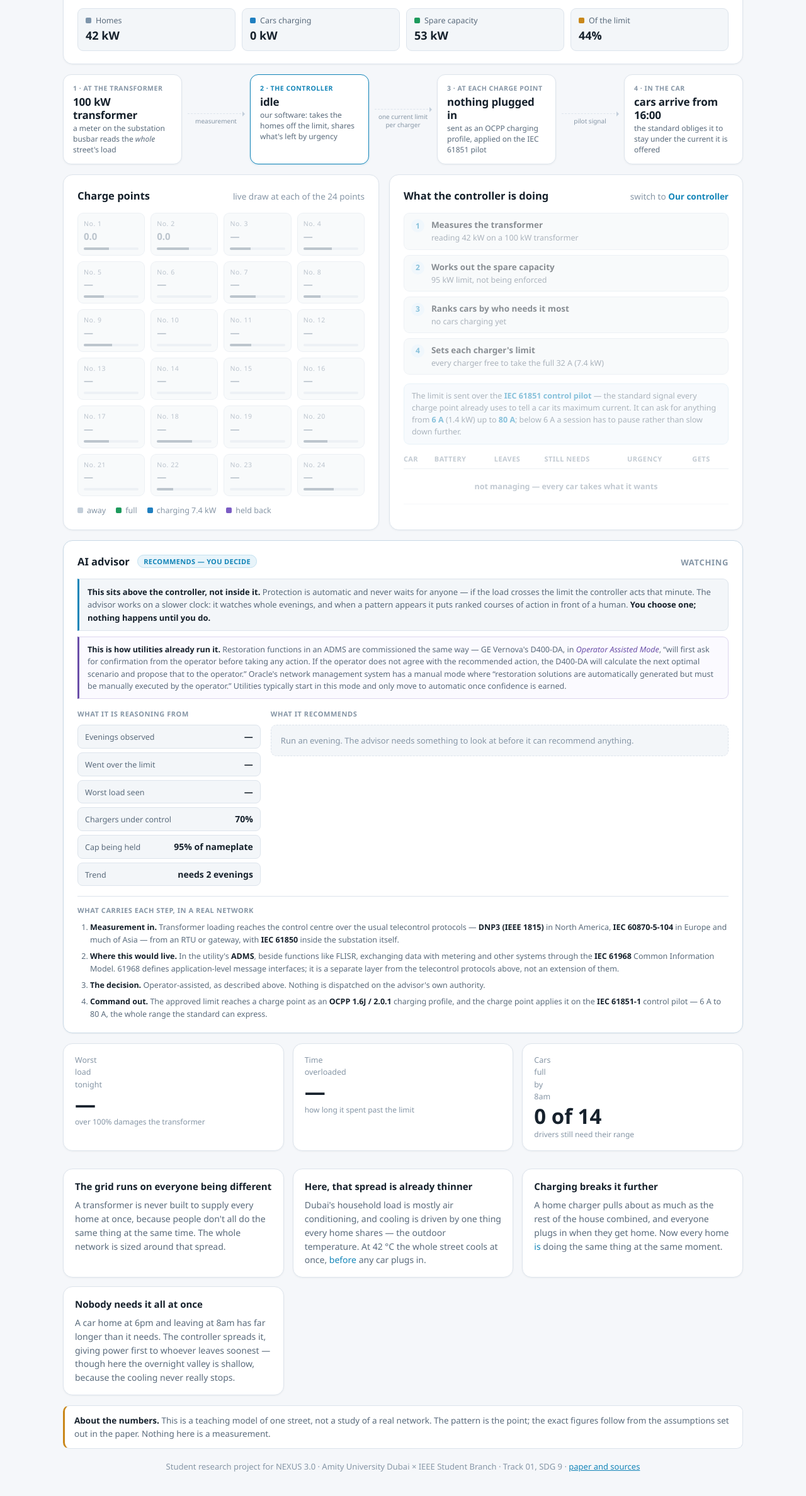
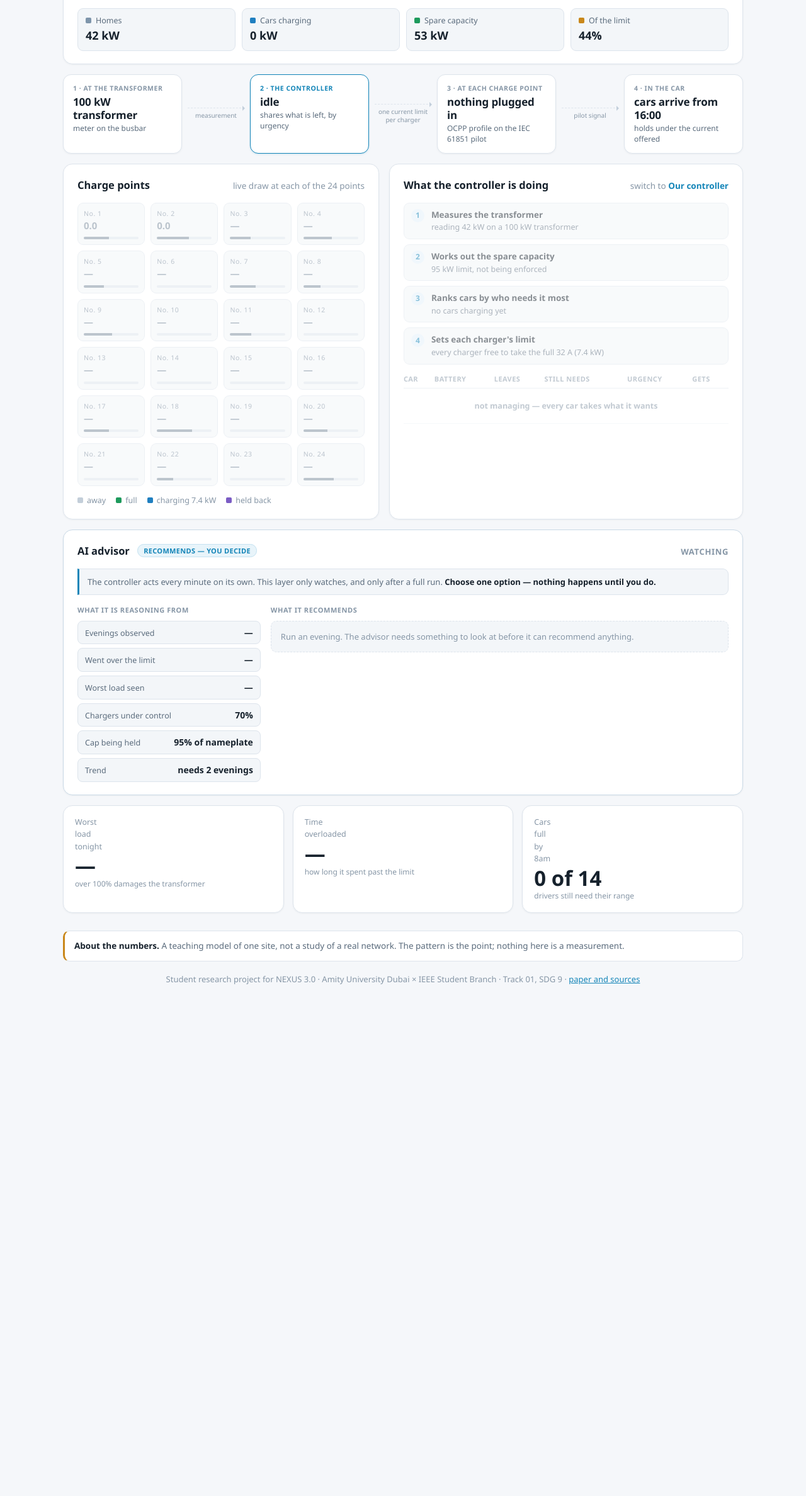
Before and after one commit to RithikhC/Nexus, a plain HTML site: page index.html in a window 1280 px wide. Shown: the part 374-2750 px from the top of the page at 63% size. After the commit the page ends 2016 px from the top, so only its background shows below. Drawn offline with Linux system fonts and the light colour scheme.

Commit message:
Strip the demo back to the simulation
The page had grown into an explainer: a four-item walkthrough of the
protocol stack, a paragraph quoting GE Vernova and Oracle on operator-
assisted mode, a control-pilot explainer in the controller panel, and four
concept cards at the foot. All of that is in the paper and the deck, where
someone is reading rather than watching.

Removed all four. The chain labels are now three or four words each, the
advisor's preamble is one line, and the caveat is one sentence. The
advisor's own reasoning is shorter too - it should show its working, not
write an essay.

What is left is the thing itself: the transformer, the chain, the charge
points, the queue, the advisor's options and the scoreboard. Page height
down by about a third, and nothing that moves was touched.

Co-Authored-By: Claude Opus 5 <noreply@anthropic.com>

```diff
--- a/index.html
+++ b/index.html
@@ -60,25 +60,25 @@
     <div class="node">
       <span class="where">1 · at the transformer</span>
       <b id="n1">—</b>
-      <span class="what">a meter on the substation busbar reads the <em>whole</em> street's load</span>
+      <span class="what">meter on the busbar</span>
     </div>
     <div class="arrow"><i></i><span>measurement</span></div>
     <div class="node mid">
       <span class="where">2 · the controller</span>
       <b id="n2">—</b>
-      <span class="what">our software: takes the homes off the limit, shares what's left by urgency</span>
+      <span class="what">shares what is left, by urgency</span>
     </div>
     <div class="arrow"><i></i><span>one current limit<br>per charger</span></div>
     <div class="node">
       <span class="where">3 · at each charge point</span>
       <b id="n3">—</b>
-      <span class="what">sent as an OCPP charging profile, applied on the IEC 61851 pilot</span>
+      <span class="what">OCPP profile on the IEC 61851 pilot</span>
     </div>
     <div class="arrow"><i></i><span>pilot signal</span></div>
     <div class="node">
       <span class="where">4 · in the car</span>
       <b id="n4">—</b>
-      <span class="what">the standard obliges it to stay under the current it is offered</span>
+      <span class="what">holds under the current offered</span>
     </div>
   </section>
 
@@ -130,10 +130,6 @@
           </div>
         </div>
 
-        <p class="std">The limit is sent over the <b>IEC 61851 control pilot</b> — the standard signal every charge
-          point already uses to tell a car its maximum current. It can ask for anything from <b>6 A</b> (1.4 kW) up to
-          <b>80 A</b>; below 6 A a session has to pause rather than slow down further.</p>
-
         <table class="queue">
           <thead><tr><th>Car</th><th>Battery</th><th>Leaves</th><th>Still needs</th><th>Urgency</th><th>Gets</th></tr></thead>
           <tbody id="queue"><tr class="empty"><td colspan="6">press play</td></tr></tbody>
@@ -150,17 +146,8 @@
       <div class="state" id="advState">watching</div>
     </div>
 
-    <p class="advnote"><b>This sits above the controller, not inside it.</b> Protection is automatic and never waits
-      for anyone — if the load crosses the limit the controller acts that minute. The advisor works on a slower
-      clock: it watches whole evenings, and when a pattern appears it puts ranked courses of action in front of a
-      human. <b>You choose one; nothing happens until you do.</b></p>
-
-    <p class="advreal"><b>This is how utilities already run it.</b> Restoration functions in an ADMS are commissioned
-      the same way — GE Vernova's D400-DA, in <i>Operator Assisted Mode</i>, &ldquo;will first ask for confirmation from the
-      operator before taking any action. If the operator does not agree with the recommended action, the D400-DA will
-      calculate the next optimal scenario and propose that to the operator.&rdquo; Oracle's network management system has a
-      manual mode where &ldquo;restoration solutions are automatically generated but must be manually executed by the
-      operator.&rdquo; Utilities typically start in this mode and only move to automatic once confidence is earned.</p>
+    <p class="advnote">The controller acts every minute on its own. This layer only watches, and only after a
+      full run. <b>Choose one option — nothing happens until you do.</b></p>
 
     <div class="advgrid">
       <div class="advcol">
@@ -174,24 +161,6 @@
     </div>
 
     <div class="advlog" id="advLog" hidden></div>
-
-    <div class="stack">
-      <h3>What carries each step, in a real network</h3>
-      <ol>
-        <li><b>Measurement in.</b> Transformer loading reaches the control centre over the usual telecontrol
-          protocols &mdash; <b>DNP3 (IEEE 1815)</b> in North America, <b>IEC 60870-5-104</b> in Europe and much of
-          Asia &mdash; from an RTU or gateway, with <b>IEC 61850</b> inside the substation itself.</li>
-        <li><b>Where this would live.</b> In the utility's <b>ADMS</b>, beside functions like FLISR, exchanging data
-          with metering and other systems through the <b>IEC 61968</b> Common Information Model. 61968 defines
-          application-level message interfaces; it is a separate layer from the telecontrol protocols above, not an
-          extension of them.</li>
-        <li><b>The decision.</b> Operator-assisted, as described above. Nothing is dispatched on the advisor's own
-          authority.</li>
-        <li><b>Command out.</b> The approved limit reaches a charge point as an <b>OCPP 1.6J / 2.0.1</b> charging
-          profile, and the charge point applies it on the <b>IEC 61851-1</b> control pilot &mdash; 6 A to 80 A, the
-          whole range the standard can express.</li>
-      </ol>
-    </div>
   </section>
 
   <!-- ===================== scoreboard ===================== -->
@@ -213,24 +182,7 @@
   </section>
 
   <section class="explain">
-    <div class="cards">
-      <div class="card"><h3>The grid runs on everyone being different</h3>
-        <p>A transformer is never built to supply every home at once, because people don't all do the same thing at the
-           same time. The whole network is sized around that spread.</p></div>
-      <div class="card"><h3>Here, that spread is already thinner</h3>
-        <p>Dubai's household load is mostly air conditioning, and cooling is driven by one thing every home shares —
-           the outdoor temperature. At 42&nbsp;°C the whole street cools at once, <em>before</em> any car plugs in.</p></div>
-      <div class="card"><h3>Charging breaks it further</h3>
-        <p>A home charger pulls about as much as the rest of the house combined, and everyone plugs in when they get
-           home. Now every home <em>is</em> doing the same thing at the same moment.</p></div>
-      <div class="card"><h3>Nobody needs it all at once</h3>
-        <p>A car home at 6pm and leaving at 8am has far longer than it needs. The controller spreads it, giving power
-           first to whoever leaves soonest — though here the overnight valley is shallow, because the cooling never
-           really stops.</p></div>
-    </div>
-    <div class="caveat"><b>About the numbers.</b> This is a teaching model of one street, not a study of a real network.
-      The pattern is the point; the exact figures follow from the assumptions set out in the paper. Nothing here is a
-      measurement.</div>
+    <div class="caveat"><b>About the numbers.</b> A teaching model of one site, not a study of a real network. The pattern is the point; nothing here is a measurement.</div>
     <p class="foot">Student research project for NEXUS 3.0 · Amity University Dubai × IEEE Student Branch ·
       Track 01, SDG 9 · <a href="https://github.com/RithikhC/Nexus">paper and sources</a></p>
   </section>
--- a/js/advisor.js
+++ b/js/advisor.js
@@ -112,11 +112,9 @@ window.Advisor = (function () {
         id: 'enrol',
         gain: e.unmanagedAtPeak,
         title: `Enrol the ${freeCars} charge point${freeCars > 1 ? 's' : ''} not yet under control`,
-        why: `${freeCars} of ${e.totalCars} cars charged outside the scheme and were drawing ` +
-             `${e.unmanagedAtPeak.toFixed(1)} kW at the worst moment. The controller cannot hold a limit ` +
-             `it is not allowed to act on, so today the cap is an aspiration. Enrolling them does not remove ` +
-             `the demand — it makes it schedulable, and the cap becomes something the controller can actually ` +
-             `guarantee.`,
+        why: `${freeCars} of ${e.totalCars} cars charged outside the scheme, drawing `
+             + `${e.unmanagedAtPeak.toFixed(1)} kW at the worst moment. The controller cannot hold a limit it `
+             + `is not allowed to act on.`,
         projKW,
         projLabel: `at or under the ${pct(A.policy.cap)}% cap — guaranteed, not estimated`,
         cost: 'No capital cost. Needs customer consent, so days not minutes.',
@@ -135,9 +133,8 @@ window.Advisor = (function () {
       opts.push({
         id: 'cap90',
         title: `Hold the managed cap at ${pct(newCap)}% of nameplate through the evening`,
-        why: `Worst load seen was ${e.peakPct}% of the safe limit across ${f.seen} evening` +
-             `${f.seen > 1 ? 's' : ''}. A tighter cap buys thermal margin tonight while a longer-term ` +
-             `fix is arranged.`,
+        why: `Worst load seen was ${e.peakPct}% of the safe limit. A tighter cap buys margin now, while a `
+             + `longer-term fix is arranged.`,
         projKW,
         projLabel: `peak ${Math.round((projKW / LIMIT) * 100)}% of the safe limit`,
         cost: 'Free, immediate and reversible.',
@@ -168,11 +165,10 @@ window.Advisor = (function () {
         gain: 0,
         title: 'Log the unit for thermal inspection and a reinforcement study',
         why: (f.breached
-                ? `${f.breached} of ${f.seen} observed evening${f.seen > 1 ? 's' : ''} went over the limit. `
-                : `No evening has tripped the limit yet, but the worst load seen was ${f.worst}% of it, ` +
-                  `which leaves nothing in reserve for a hot week or one extra car. `) +
-             `Sustained loading near the limit consumes insulation life whether or not anything trips, and ` +
-             `that loss is cumulative and invisible from the load trace alone.`,
+                ? `${f.breached} of ${f.seen} run${f.seen > 1 ? 's' : ''} went over the limit. `
+                : `Nothing has tripped yet, but the worst load was ${f.worst}% of the limit. `) +
+             `Sustained loading consumes insulation life whether or not anything trips, and that loss is `
+             + `invisible from the load trace.`,
         projKW: null,
         projLabel: 'no effect tonight',
         cost: 'Capital expenditure, and weeks of lead time.',
```
